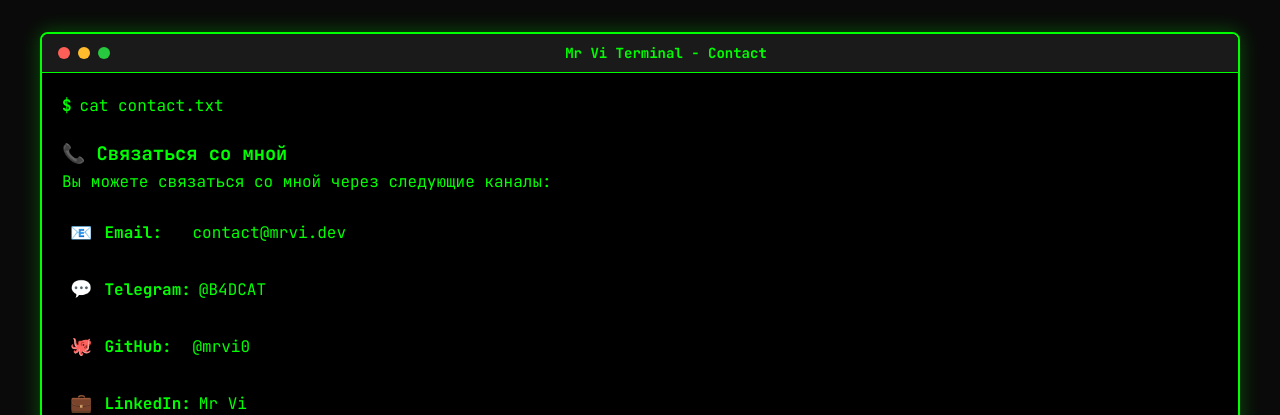
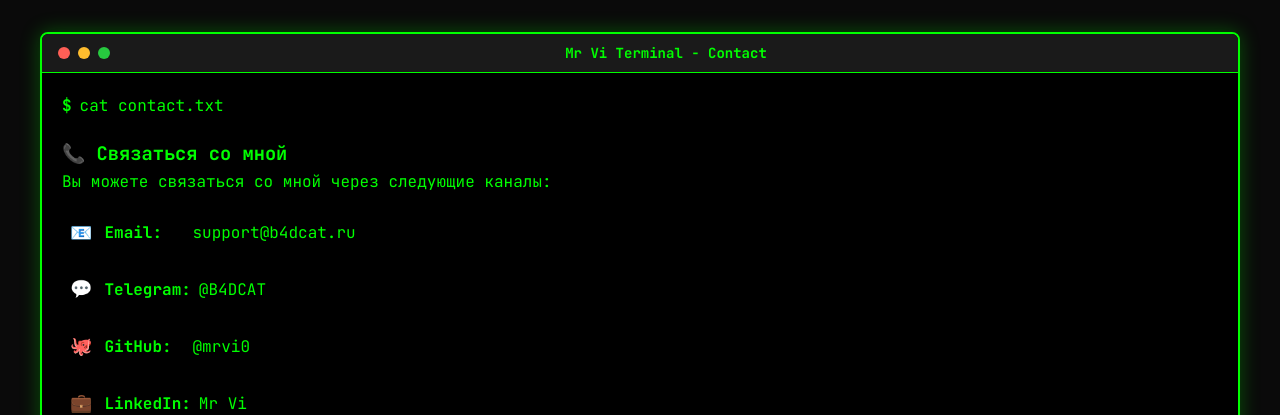
Before and after one commit to mrvi0/mrvi0.github.io, a Jekyll site: the page built from _pages/contact.md, in a window 1280 px wide. Shown: the top 415 px of the page. Built offline with Jekyll 4.4.1, drawn with Linux system fonts in a browser that asks for light colours.

Commit message:
fix: update contact email address on contact page

```diff
--- a/_pages/contact.md
+++ b/_pages/contact.md
@@ -30,7 +30,7 @@ keywords: Mr Vi, contact, telegram, github
                     <div class="contact-item">
                         <span class="contact-icon">📧</span>
                         <span class="contact-label">Email:</span>
-                        <a href="mailto:contact@mrvi.dev" class="contact-link">contact@mrvi.dev</a>
+                        <a href="mailto:support@b4dcat.ru" class="contact-link">support@b4dcat.ru</a>
                     </div>
 
                     <div class="contact-item">
```
